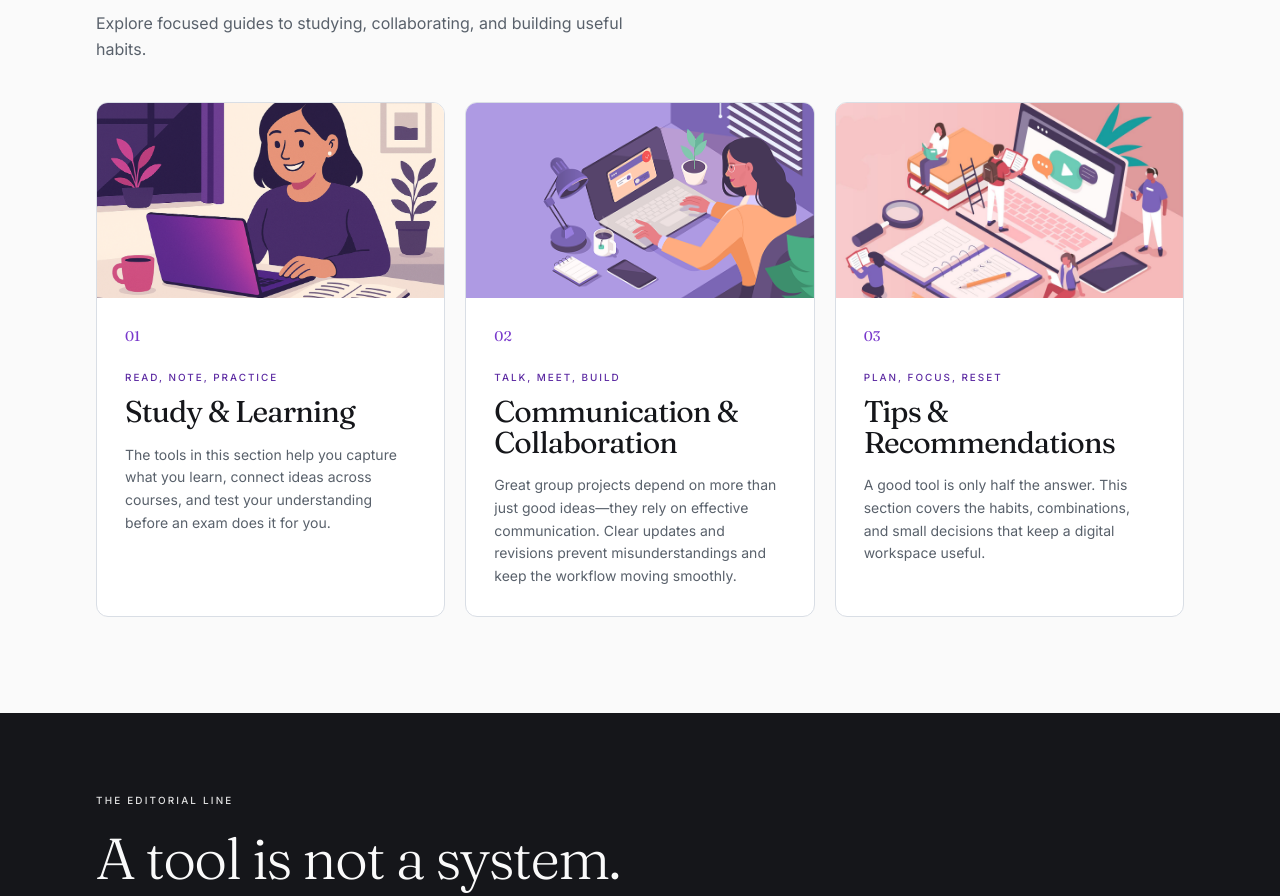
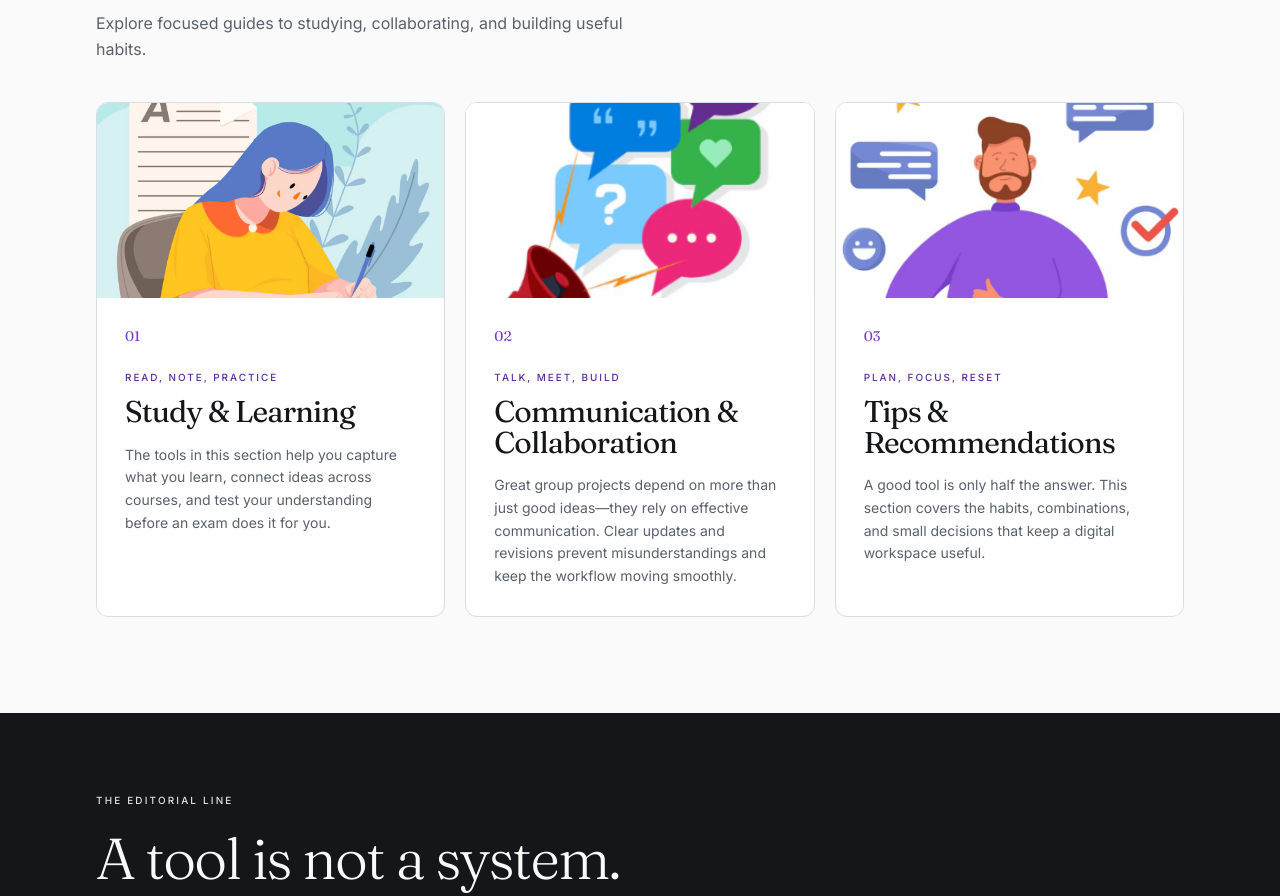
Before and after one commit to Luzdary2006/EmcodeNews, a Next.js app: page / in a window 1280 px wide. Shown: the part 2318-3214 px from the top of the page. Built offline with nearby package versions, Linux system fonts and the light colour scheme; no server answers.

Commit message:
feat: use takeNotes, communication and tips artwork for sections

```diff
--- a/src/components/home/section-directory.tsx
+++ b/src/components/home/section-directory.tsx
@@ -7,16 +7,16 @@ import { withBase } from "@/lib/with-base";
 
 const sectionImages = {
   "study-learning": {
-    src: "/logos/imagen2.png",
-    alt: "Estudiante trabajando en una computadora con un libro abierto.",
+    src: "/logos/takeNotes.png",
+    alt: "Estudiante tomando apuntes mientras estudia.",
   },
   "communication-collaboration": {
-    src: "/logos/imagen1.png",
-    alt: "Estudiante en una videollamada desde su espacio de trabajo.",
+    src: "/logos/communication.png",
+    alt: "Estudiante comunicándose desde su computadora.",
   },
   "tips-recommendations": {
-    src: "/logos/imagen3.jpg",
-    alt: "Ilustración de estudiantes usando recursos digitales para aprender.",
+    src: "/logos/tips.png",
+    alt: "Consejos y recomendaciones para estudiantes.",
   },
 } as const;
 
--- a/src/components/sections/section-intro.tsx
+++ b/src/components/sections/section-intro.tsx
@@ -7,16 +7,16 @@ import type { Section } from "@/types/content";
 
 const sectionArtwork = {
   "study-learning": {
-    src: "/logos/imagen2.png",
-    alt: "Student taking notes while studying with a laptop and an open book.",
+    src: "/logos/takeNotes.png",
+    alt: "Student taking notes while studying.",
   },
   "communication-collaboration": {
-    src: "/logos/imagen1.png",
-    alt: "Student communicating and working on a laptop.",
+    src: "/logos/communication.png",
+    alt: "Student communicating from a laptop.",
   },
   "tips-recommendations": {
-    src: "/logos/imagen3.jpg",
-    alt: "Students using digital tools and study materials to learn.",
+    src: "/logos/tips.png",
+    alt: "Tips and recommendations for students.",
   },
 } as const;
 
```
